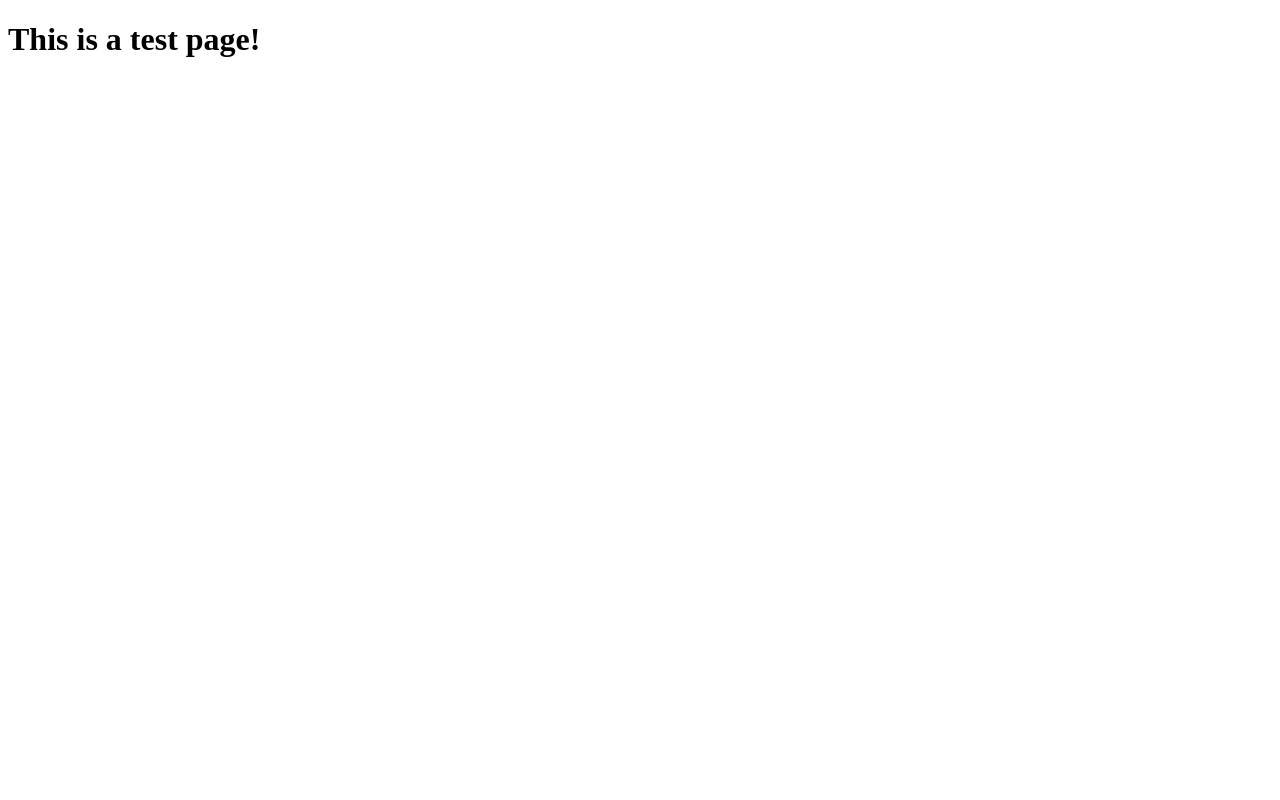
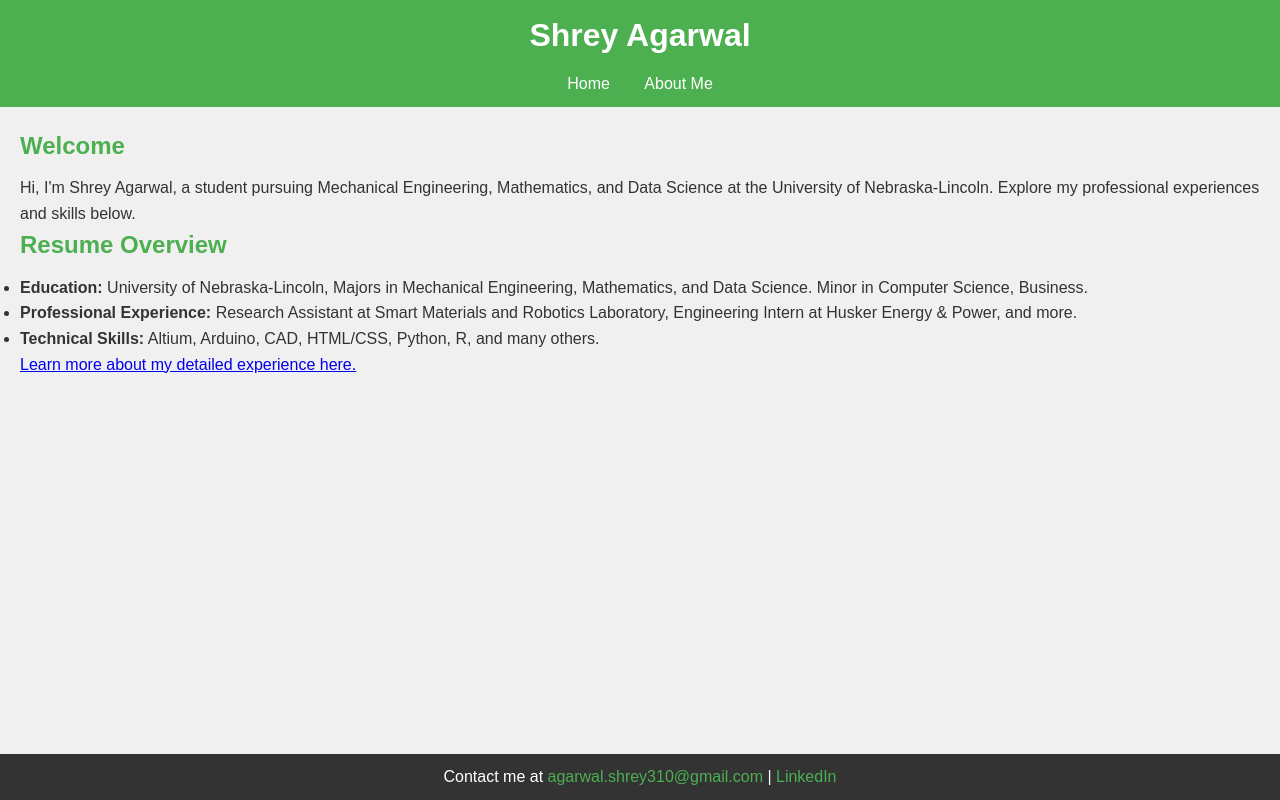
Before and after one commit to ShreyAgarwal310/ShreyAgarwal310.github.io, a plain HTML site: page index.html in a window 1280 px wide. Drawn offline with Linux system fonts and the light colour scheme.

Commit message:
Update index.html

```diff
--- a/index.html
+++ b/index.html
@@ -3,9 +3,40 @@
 <head>
     <meta charset="UTF-8">
     <meta name="viewport" content="width=device-width, initial-scale=1.0">
-    <title>Test Page</title>
+    <meta name="description" content="Shrey Agarwal - Personal Website and Resume">
+    <link rel="stylesheet" href="style.css">
+    <title>Shrey Agarwal - Personal Website</title>
 </head>
 <body>
-    <h1>This is a test page!</h1>
+    <header>
+        <h1>Shrey Agarwal</h1>
+        <nav>
+            <ul>
+                <li><a href="index.html">Home</a></li>
+                <li><a href="about.html">About Me</a></li>
+            </ul>
+        </nav>
+    </header>
+
+    <main>
+        <section id="intro">
+            <h2>Welcome</h2>
+            <p>Hi, I'm Shrey Agarwal, a student pursuing Mechanical Engineering, Mathematics, and Data Science at the University of Nebraska-Lincoln. Explore my professional experiences and skills below.</p>
+        </section>
+
+        <section id="resume">
+            <h2>Resume Overview</h2>
+            <ul>
+                <li><strong>Education:</strong> University of Nebraska-Lincoln, Majors in Mechanical Engineering, Mathematics, and Data Science. Minor in Computer Science, Business.</li>
+                <li><strong>Professional Experience:</strong> Research Assistant at Smart Materials and Robotics Laboratory, Engineering Intern at Husker Energy & Power, and more.</li>
+                <li><strong>Technical Skills:</strong> Altium, Arduino, CAD, HTML/CSS, Python, R, and many others.</li>
+            </ul>
+            <p><a href="about.html">Learn more about my detailed experience here.</a></p>
+        </section>
+    </main>
+
+    <footer>
+        <p>Contact me at <a href="mailto:agarwal.shrey310@gmail.com">agarwal.shrey310@gmail.com</a> | <a href="https://linkedin.com/in/sagarw2" target="_blank">LinkedIn</a></p>
+    </footer>
 </body>
 </html>
```
